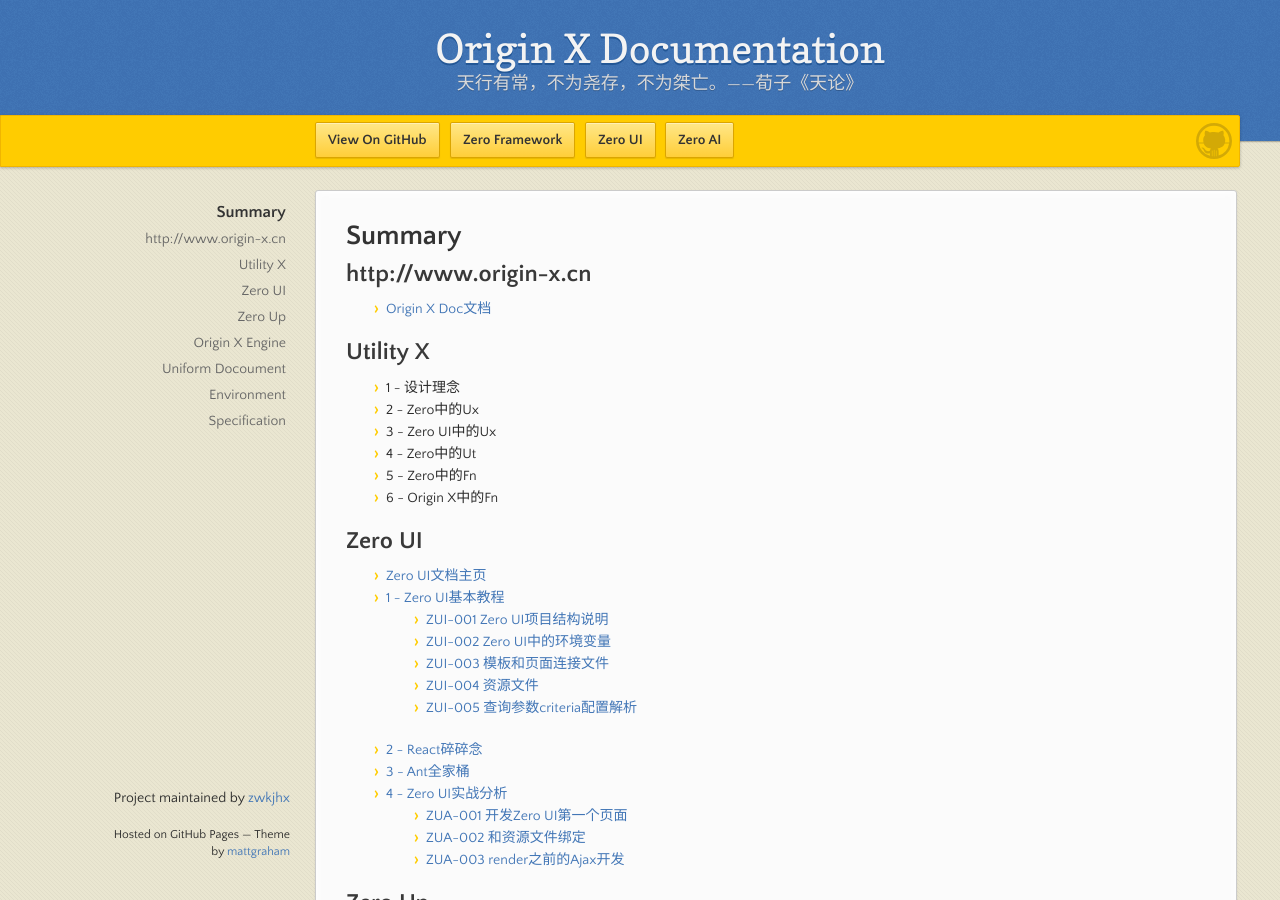
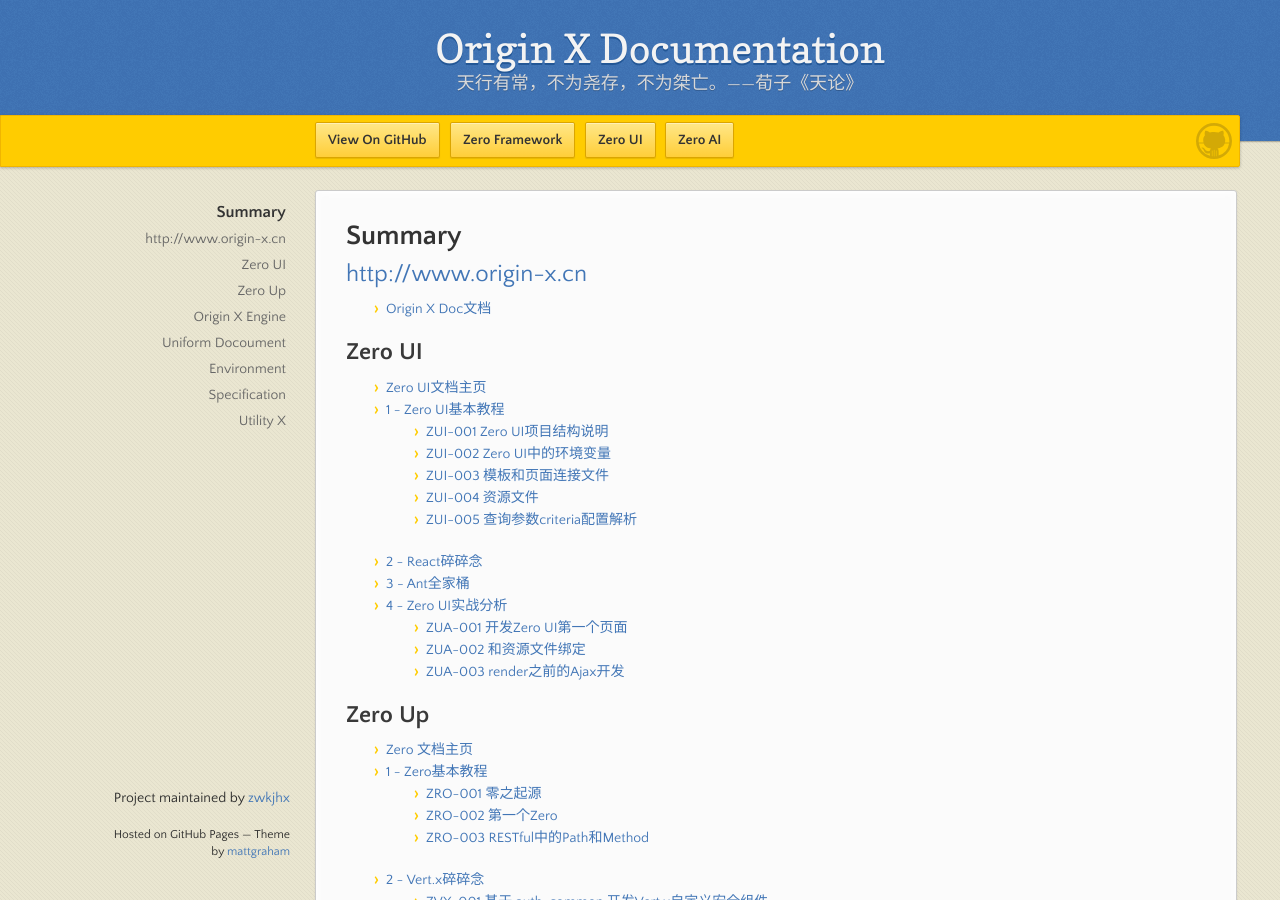
Before and after one commit to zwkjhx/ox-doc, a Jekyll site: the page built from SUMMARY.md, in a window 1280 px wide and 900 px high. Built offline with Jekyll 4.4.1, drawn with Linux system fonts in a browser that asks for light colours; our own code applies the rules of GitHub Pages for plain Markdown files; some of the changed text lies outside the part shown.

Commit message:
Updates SUMMARY.md
Auto commit by GitBook Editor

```diff
--- a/SUMMARY.md
+++ b/SUMMARY.md
@@ -1,17 +1,8 @@
 # Summary
 
-## http://www.origin-x.cn
+## [http://www.origin-x.cn](http://www.origin-x.cn)
 
 * [Origin X Doc文档](README.md)
-
-## Utility X
-
-* 1 - 设计理念
-* 2 - Zero中的Ux
-* 3 - Zero UI中的Ux
-* 4 - Zero中的Ut
-* 5 - Zero中的Fn
-* 6 - Origin X中的Fn
 
 ## Zero UI
 
```
Also changed, not shown: other parts of SUMMARY.md (+9 -0 lines).
